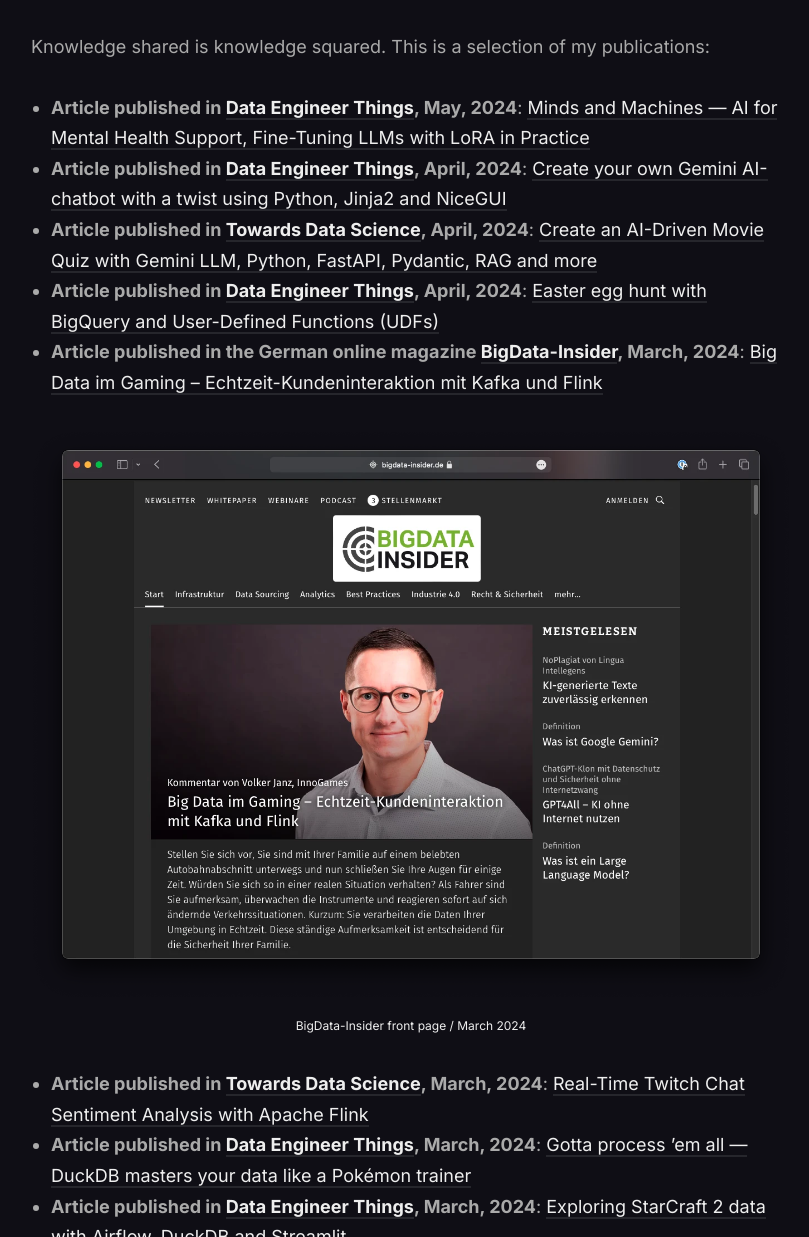
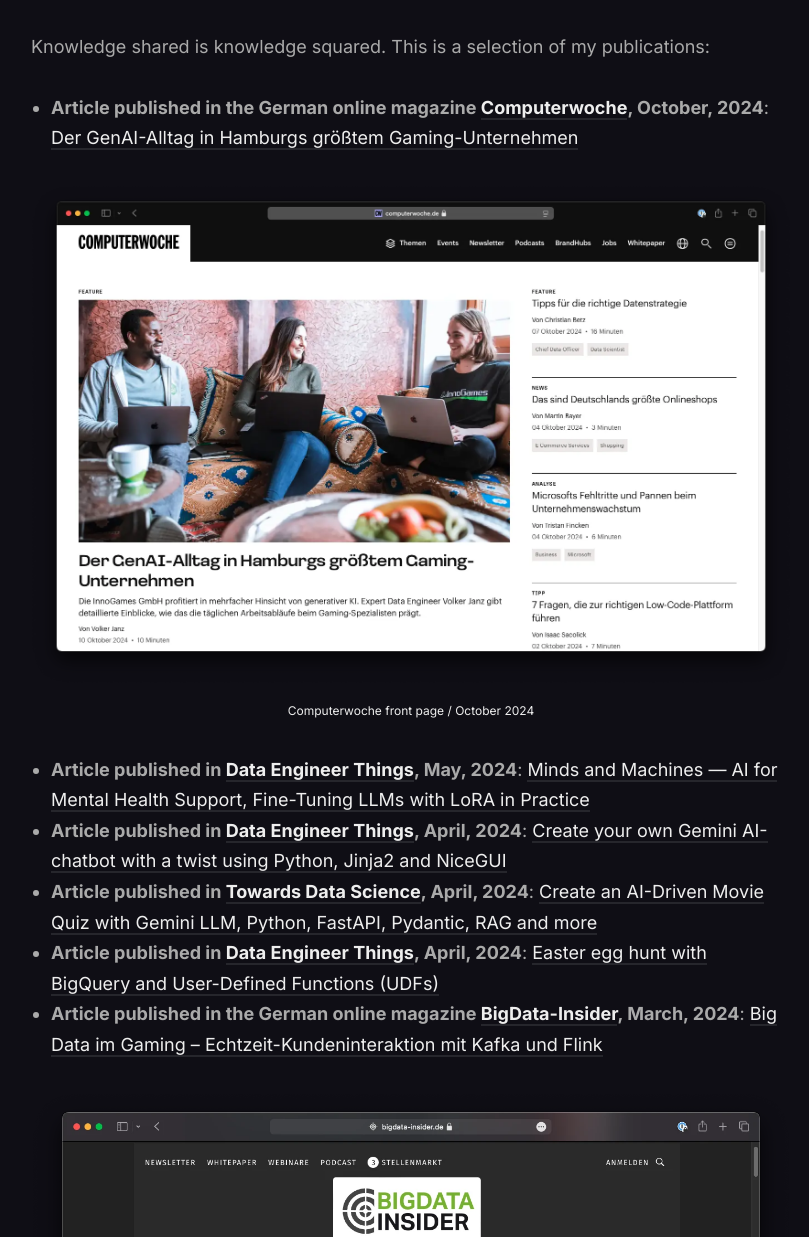
Before and after one commit to vojay-dev/vojay-dev.github.io, a Jekyll site: the page built from _pages/publications.md, in a window 1280 px wide and 1400 px high, scrolled down 501 px. Shown: the part 163-1400 px from the top of the window, without its empty margins (229-1038 px from the left). Built offline with Jekyll 4.4.1, drawn with Linux system fonts in a browser that asks for light colours; nearby versions of some CDN libraries.

Commit message:
Add Computerwoche article

```diff
--- a/_pages/publications.md
+++ b/_pages/publications.md
@@ -8,6 +8,11 @@
 
 Knowledge shared is knowledge squared. This is a selection of my publications:
 
+* **Article published in the German online magazine [Computerwoche](https://www.computerwoche.de/), October, 2024**: [Der GenAI-Alltag in Hamburgs größtem Gaming-Unternehmen](https://www.computerwoche.de/article/3553326)
+
+![Computerwoche]({{site.baseurl}}/images/computerwoche.webp)
+*Computerwoche front page / October 2024*
+
 * **Article published in [Data Engineer Things](https://blog.det.life/), May, 2024**: [Minds and Machines — AI for Mental Health Support, Fine-Tuning LLMs with LoRA in Practice](https://blog.det.life/minds-and-machines-ai-for-mental-health-support-fine-tuning-llms-with-lora-in-practice-0ff19edb9d76)
 * **Article published in [Data Engineer Things](https://blog.det.life/), April, 2024**: [Create your own Gemini AI-chatbot with a twist using Python, Jinja2 and NiceGUI](https://medium.com/data-engineer-things/create-your-own-gemini-ai-chatbot-with-a-twist-using-python-jinja2-and-nicegui-7d35ac981a63)
 * **Article published in [Towards Data Science](https://towardsdatascience.com/), April, 2024**: [Create an AI-Driven Movie Quiz with Gemini LLM, Python, FastAPI, Pydantic, RAG and more](https://medium.com/towards-data-science/create-an-ai-driven-movie-quiz-with-gemini-llm-python-fastapi-pydantic-rag-and-more-e15322be4f66)
@@ -15,7 +20,7 @@
 ](https://medium.com/data-engineer-things/easter-egg-hunt-with-bigquery-and-user-defined-functions-udfs-c89b3e831823)
 * **Article published in the German online magazine [BigData-Insider](https://www.bigdata-insider.de/), March, 2024**: [Big Data im Gaming – Echtzeit-Kundeninteraktion mit Kafka und Flink](https://www.bigdata-insider.de/big-data-im-gaming-echtzeit-kundeninteraktion-mit-kafka-und-flink-a-5f54958c1e1b6983adddaa16e3a59ae7/)
 
-![Time to think]({{site.baseurl}}/images/bd-insider.webp)
+![BigData-Insider]({{site.baseurl}}/images/bd-insider.webp)
 *BigData-Insider front page / March 2024*
 
 * **Article published in [Towards Data Science](https://towardsdatascience.com/), March, 2024**: [Real-Time Twitch Chat Sentiment Analysis with Apache Flink](https://medium.com/towards-data-science/real-time-twitch-chat-sentiment-analysis-with-apache-flink-e165ac1a8dcf)
```
Also changed, not shown: images/computerwoche.webp (added).
